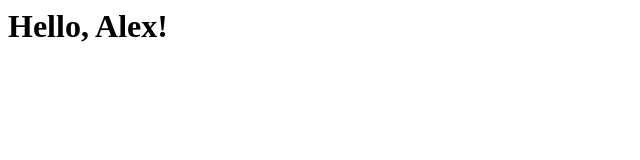
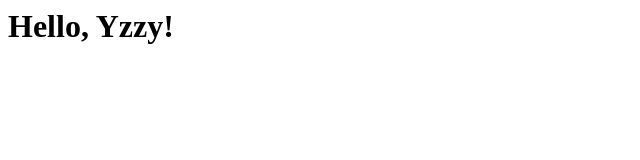
Before and after one commit to carr-james/git-example, a plain HTML site: page index.html in a window 1280 px wide. Shown: the full height of the page, 0-640 px from the left. Drawn offline with Linux system fonts and the light colour scheme.

Commit message:
Changed name to Yzzy

```diff
--- a/index.html
+++ b/index.html
@@ -1 +1 @@
-<h1>Hello, Alex!</h1>
+<h1>Hello, Yzzy!</h1>
```
